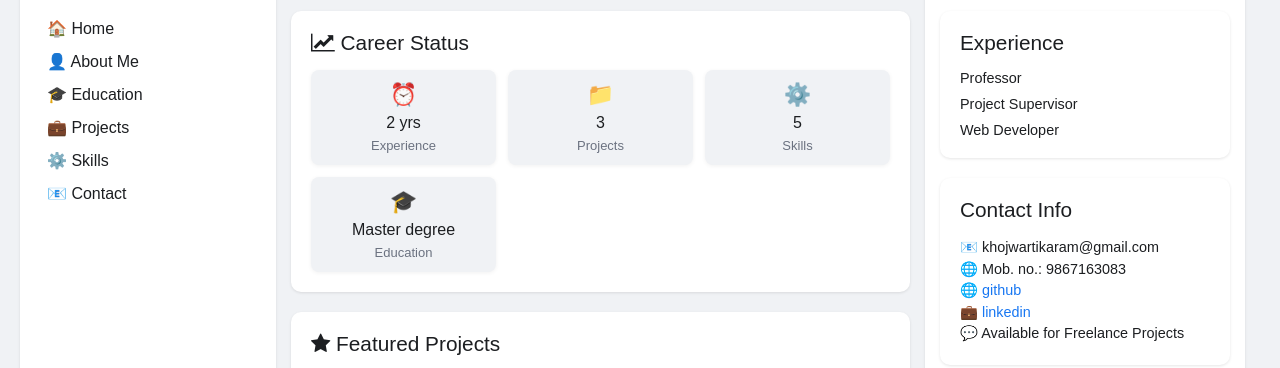
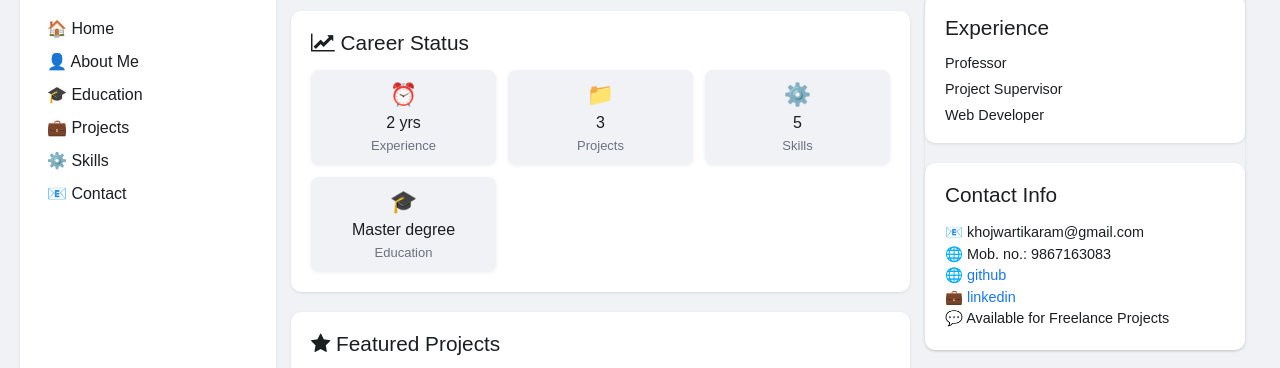
Before and after one commit to khojwar/social-media-like-portfolio, a plain HTML site: page index.html in a window 1280 px wide. Shown: the part 279-647 px from the top of the page. Drawn offline with Linux system fonts and the light colour scheme.

Commit message:
sidebar-right ui update

```diff
--- a/style.css
+++ b/style.css
@@ -416,9 +416,8 @@ input:checked + .slider:before {
 
 /* 💬 Right Sidebar */
 .sidebar-right {
-  background: var(--card-bg);
+  background: var(--bg-color);
   border-radius: 10px;
-  padding: 15px;
   height: fit-content;
   box-shadow: 0 1px 3px rgba(0,0,0,0.1);
   transition: background 0.3s;
```
